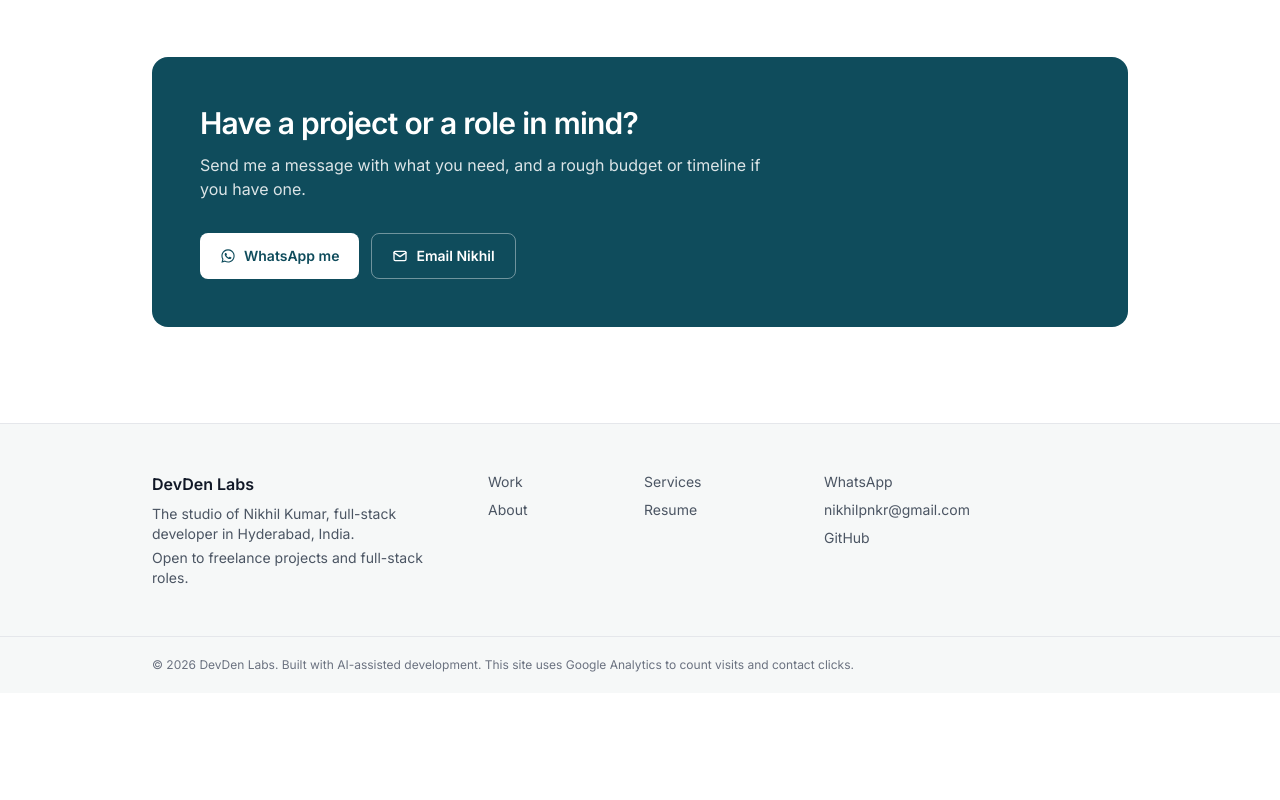
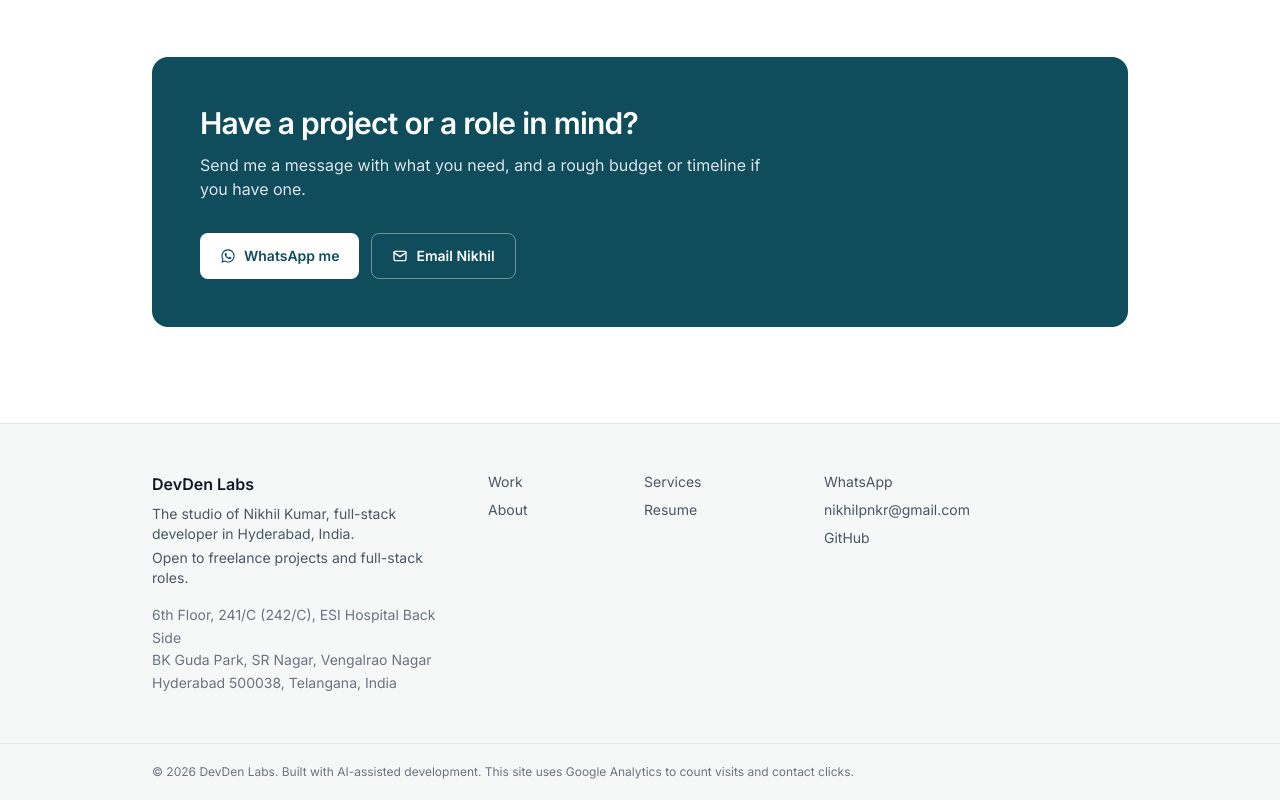
Before and after one commit to Nikhilpnkr/Portfolio, a Next.js app: page / in a window 1280 px wide. Shown: the part 3050-3850 px from the top of the page. Before the commit the page ends 3743 px from the top, so only its background shows below. Built offline with nearby package versions, Linux system fonts and the light colour scheme; no server answers.

Commit message:
Add studio address to footer and structured data

```diff
--- a/src/app/about/page.tsx
+++ b/src/app/about/page.tsx
@@ -1,6 +1,6 @@
 import type { Metadata } from "next";
 import Link from "next/link";
-import { profile, SITE_URL } from "@/content/profile";
+import { postalAddress, profile, SITE_URL } from "@/content/profile";
 import { Container, Eyebrow } from "@/components/ui";
 import { ContactSection } from "@/components/contact-section";
 import { JsonLd } from "@/components/json-ld";
@@ -24,7 +24,7 @@ export default function AboutPage() {
             "@type": "Person",
             name: profile.name,
             jobTitle: profile.role,
-            address: { "@type": "PostalAddress", addressLocality: "Hyderabad", addressCountry: "IN" },
+            address: postalAddress,
             sameAs: [profile.github],
           },
         }}
--- a/src/app/page.tsx
+++ b/src/app/page.tsx
@@ -1,6 +1,6 @@
 import type { Metadata } from "next";
 import Link from "next/link";
-import { profile, skills, SITE_URL } from "@/content/profile";
+import { postalAddress, profile, skills, SITE_URL } from "@/content/profile";
 import { projects } from "@/content/projects";
 import { packages } from "@/content/packages";
 import { Container, SectionHeading, Chip } from "@/components/ui";
@@ -44,7 +44,7 @@ export default function HomePage() {
           url: SITE_URL,
           jobTitle: profile.role,
           email: `mailto:${profile.email}`,
-          address: { "@type": "PostalAddress", addressLocality: "Hyderabad", addressCountry: "IN" },
+          address: postalAddress,
           sameAs: [profile.github],
           knowsAbout: skills.flatMap((s) => s.items).slice(0, 12),
         }}
--- a/src/app/services/page.tsx
+++ b/src/app/services/page.tsx
@@ -1,6 +1,6 @@
 import type { Metadata } from "next";
 import { packages, paymentTerms } from "@/content/packages";
-import { profile, SITE_URL, whatsappLink, mailtoLink } from "@/content/profile";
+import { postalAddress, profile, SITE_URL, whatsappLink, mailtoLink } from "@/content/profile";
 import { Container, Eyebrow } from "@/components/ui";
 import { buttonStyles } from "@/components/contact-buttons";
 import { TrackedLink } from "@/components/tracked-link";
@@ -28,6 +28,9 @@ export default function ServicesPage() {
           "@type": "ProfessionalService",
           name: "DevDen Labs",
           url: `${SITE_URL}/services`,
+          address: postalAddress,
+          telephone: `+${profile.whatsapp}`,
+          email: profile.email,
           areaServed: [
             { "@type": "City", name: "Hyderabad" },
             { "@type": "Country", name: "India" },
--- a/src/components/site-footer.tsx
+++ b/src/components/site-footer.tsx
@@ -14,6 +14,13 @@ export function SiteFooter() {
             The studio of {profile.name}, {profile.role.toLowerCase()} in {profile.location}.
           </p>
           <p className="mt-1 text-sm text-fg-muted">{profile.availability}</p>
+          <address className="mt-4 text-sm leading-relaxed text-fg-subtle not-italic">
+            {profile.address.lines.map((line) => (
+              <span key={line} className="block">
+                {line}
+              </span>
+            ))}
+          </address>
         </div>
         <nav aria-label="Footer">
           <ul className="grid grid-cols-2 gap-2 text-sm">
--- a/src/content/profile.ts
+++ b/src/content/profile.ts
@@ -27,7 +27,28 @@ export const profile = {
   github: "https://github.com/Nikhilpnkr",
   availability: "Open to freelance projects and full-stack roles.",
   freelanceUrl: process.env.NEXT_PUBLIC_FREELANCE_URL ?? "",
+  address: {
+    lines: [
+      "6th Floor, 241/C (242/C), ESI Hospital Back Side",
+      "BK Guda Park, SR Nagar, Vengalrao Nagar",
+      "Hyderabad 500038, Telangana, India",
+    ],
+    street: "6th Floor, 241/C (242/C), ESI Hospital Back Side, BK Guda Park, SR Nagar, Vengalrao Nagar",
+    locality: "Hyderabad",
+    region: "Telangana",
+    postalCode: "500038",
+    country: "IN",
+  },
 } as const;
+
+export const postalAddress = {
+  "@type": "PostalAddress",
+  streetAddress: profile.address.street,
+  addressLocality: profile.address.locality,
+  addressRegion: profile.address.region,
+  postalCode: profile.address.postalCode,
+  addressCountry: profile.address.country,
+};
 
 export const skills: { group: string; items: string[] }[] = [
   {
```
